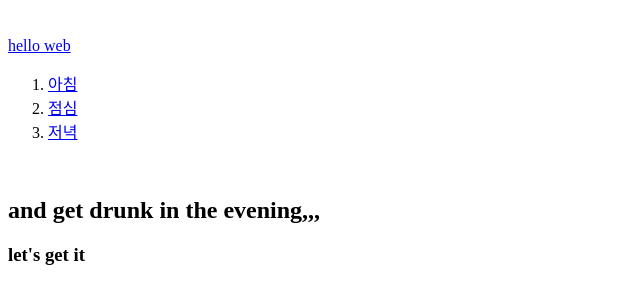
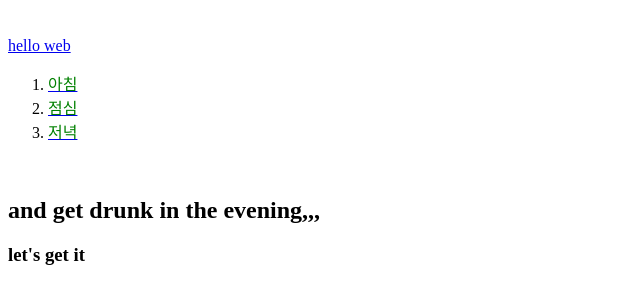
Before and after one commit to dobelion/practice, a plain HTML site: page 3.html in a window 1280 px wide. Shown: the part 47-350 px from the top of the page, without its empty margins (0-640 px from the left). Drawn offline with Linux system fonts and the light colour scheme.

```diff
--- a/3.html
+++ b/3.html
@@ -22,9 +22,9 @@
   <a href="https://opentutorials.org/course/3084" target="_blank" title="saturday night live"> hello web </a>
 
   <ol>
-    <li><a href="1.html">아침</a></li>
-    <li><a href="2.html">점심</a></li>
-    <li><a href="3.html">저녁</a></li>
+    <li><a href="1.html"><font color="green">아침</font></a></li>
+    <li><a href="2.html"><font color="green">점심</font></a></li>
+    <li><a href="3.html"><font color="green">저녁</font></a></li>
   </ol><br>
 
   <h2>and get drunk in the evening,,,</h2>
```
